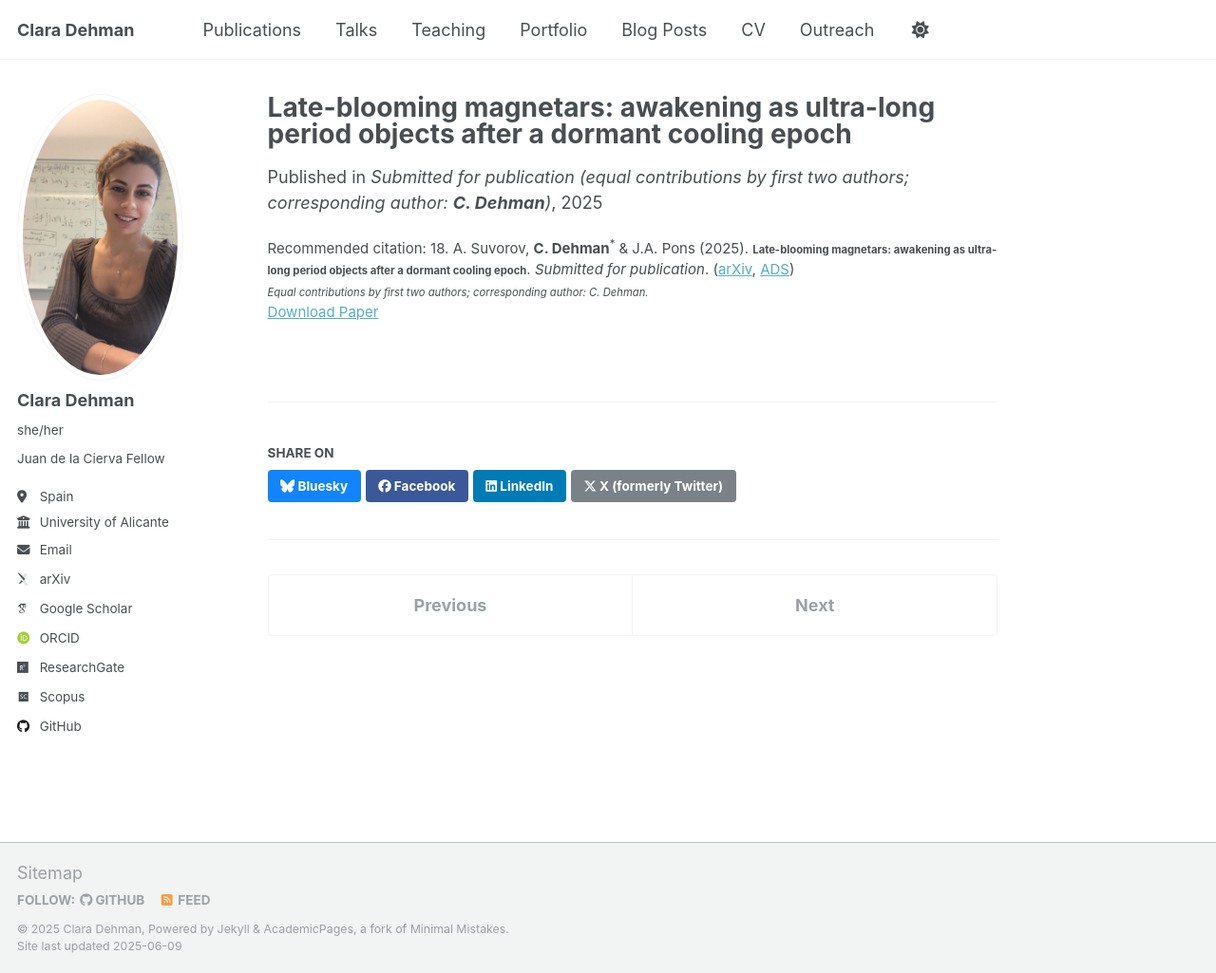
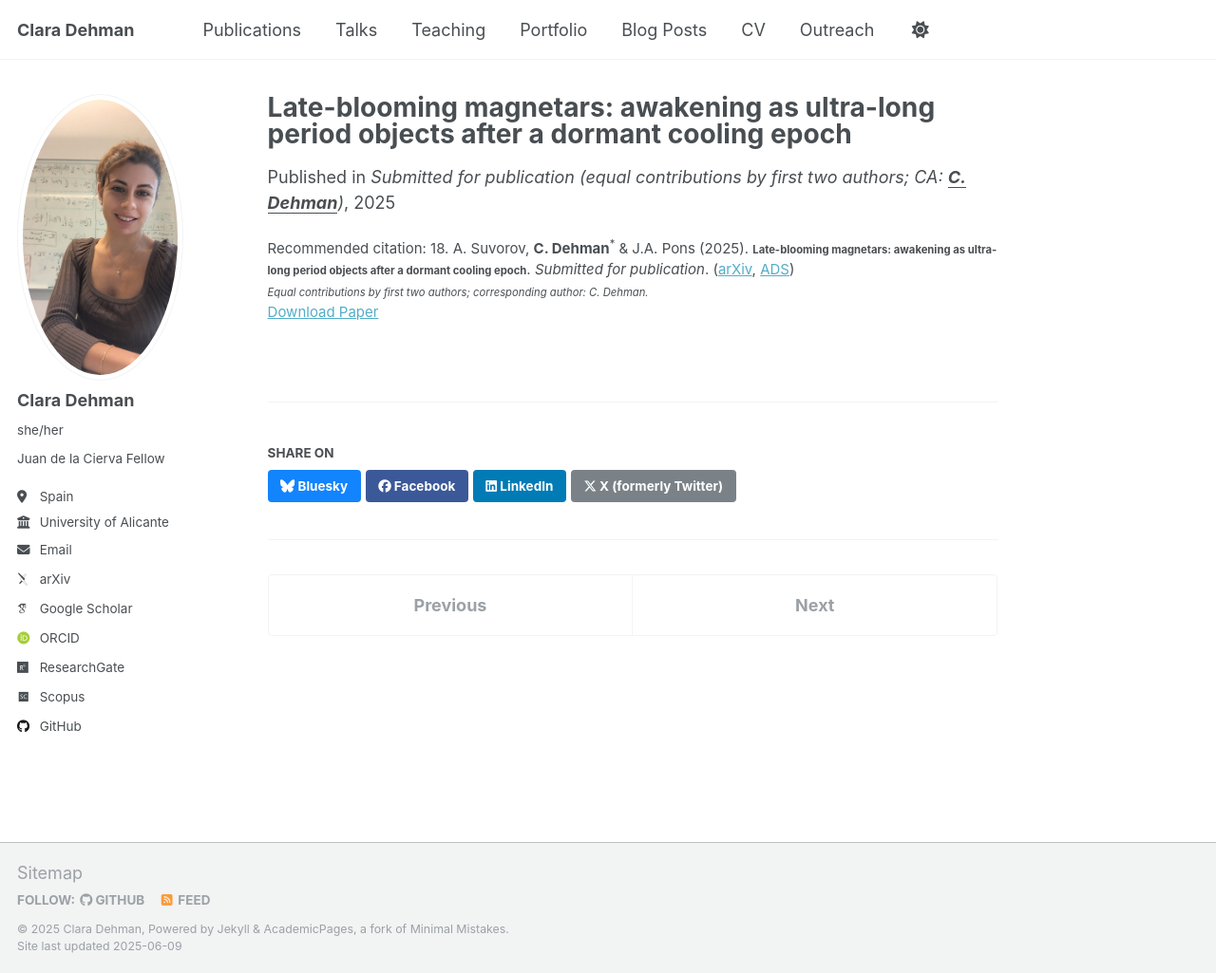
Before and after one commit to ClaraDehman/ClaraDehman.github.io, a Jekyll site: the page built from _publications/2025-05-15-late-blooming-magnetars.md, in a window 1280 px wide and 1025 px high. Shown: the whole window at 95% size. Built offline with Jekyll 4.4.1, drawn with Linux system fonts in a browser that asks for light colours; some web fonts are replaced.

Commit message:
Update 2025-05-15-late-blooming-magnetars.md

```diff
--- a/_publications/2025-05-15-late-blooming-magnetars.md
+++ b/_publications/2025-05-15-late-blooming-magnetars.md
@@ -5,7 +5,7 @@ category: submitted
 permalink: /publication/2025-late-blooming-magnetars
 excerpt: 'Proposal that ultra-long period magnetars emerge after long thermal dormancy, supported by magneto-thermal simulations of aging neutron stars.'
 date: 2025-05-15
-venue: 'Submitted for publication (equal contributions by first two authors; corresponding author: <strong>C. Dehman</strong>)'
+venue: 'Submitted for publication (equal contributions by first two authors; CA: <strong><u>C. Dehman</u></strong>)'
 paperurl: ''
 arxivurl: 'https://arxiv.org/abs/2505.05373'
 doi: ''
```
